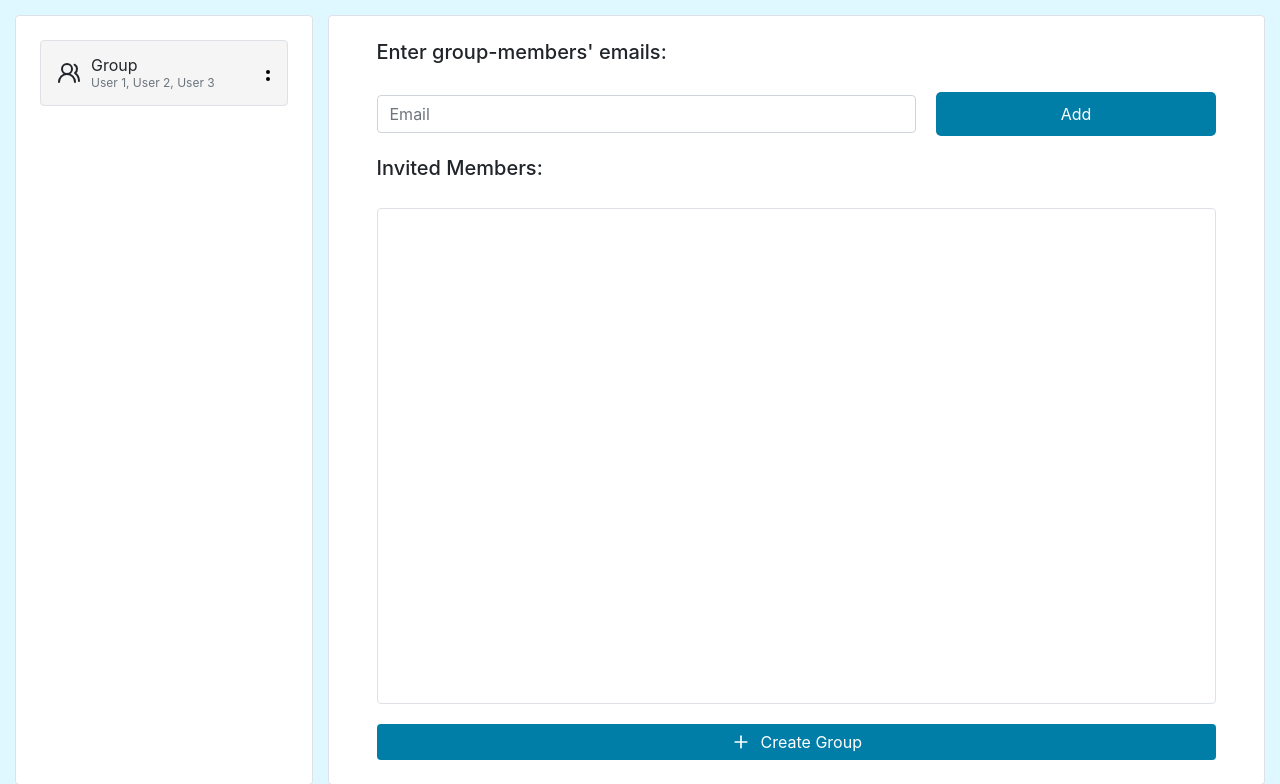
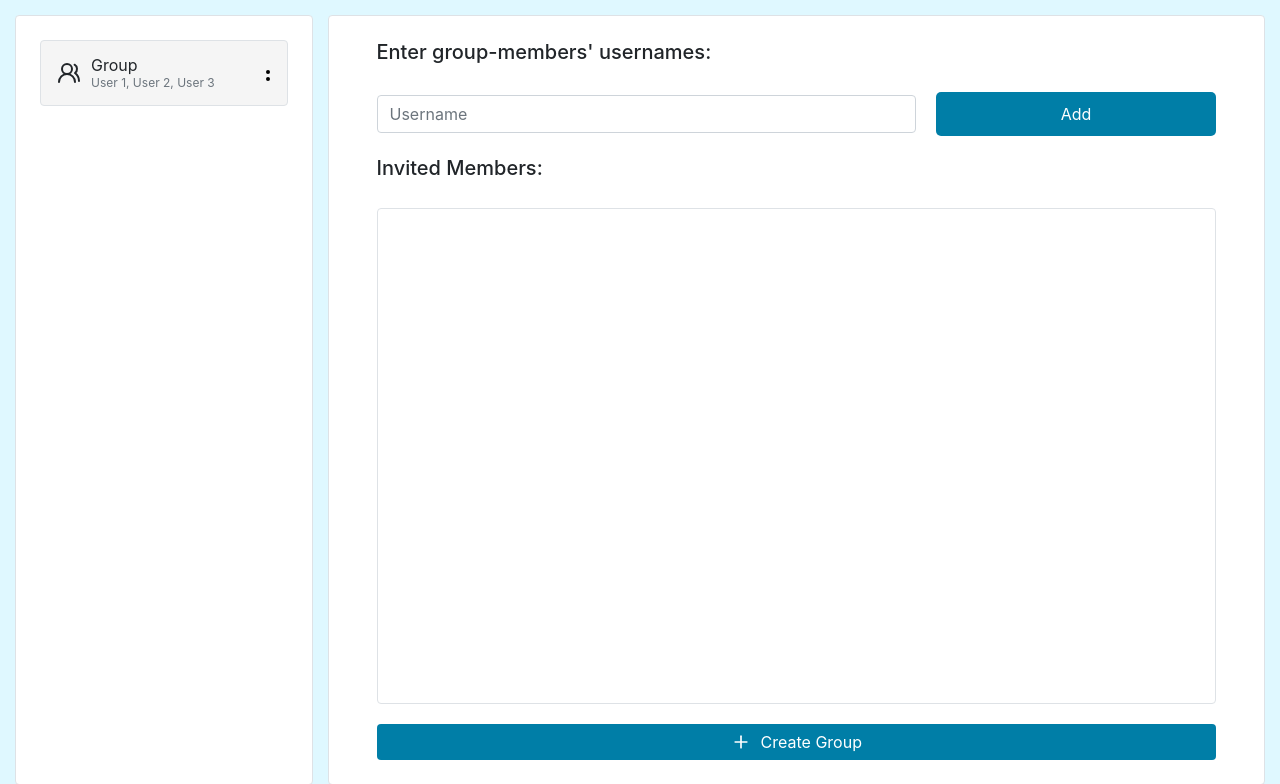
Before and after one commit to maddysiwick/BrebeufHX2026, a Django app: page /creategroup/ in a window 1280 px wide. Shown: the top 784 px of the page. Run offline with Django 4.2, Linux system fonts and the light colour scheme; some libraries are stand-ins or nearby versions.

Commit message:
usernames

```diff
--- a/schedulematcher/myapp/templates/creategroup.html
+++ b/schedulematcher/myapp/templates/creategroup.html
@@ -35,9 +35,9 @@
 
     <div class="col-9 h-100 d-flex flex-column">
       <div class="h-100 border rounded d-flex flex-column p-4 justify-content-center px-5" style="gap: 20px; overflow-y: auto;">
-        <h5>Enter group-members' emails:</h5>
+        <h5>Enter group-members' usernames:</h5>
         <div class="d-flex flex-row align-items-center justify-content-center" style="gap: 10px;">
-          <input type="text" id="email" name="email" class="form-control" placeholder="Email"><br>
+          <input type="text" id="email" name="email" class="form-control" placeholder="Username"><br>
           <button type="button" id="addButton" class="addButton">Add</button>
 
         </div>
```
